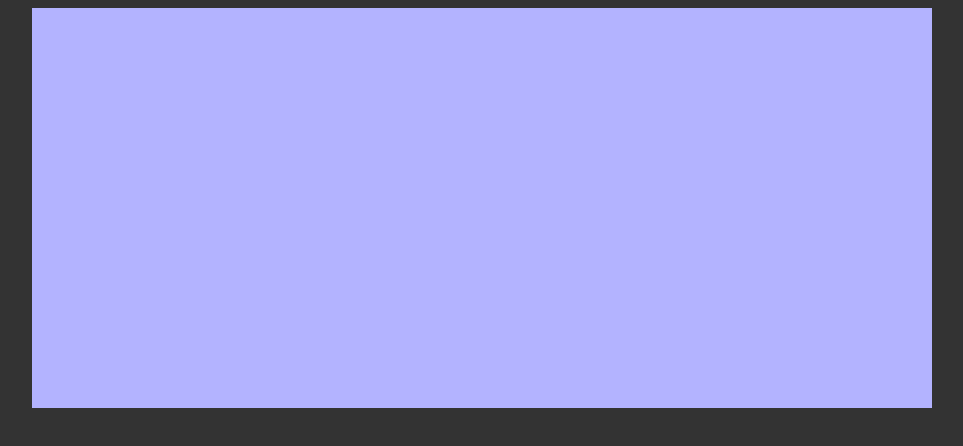
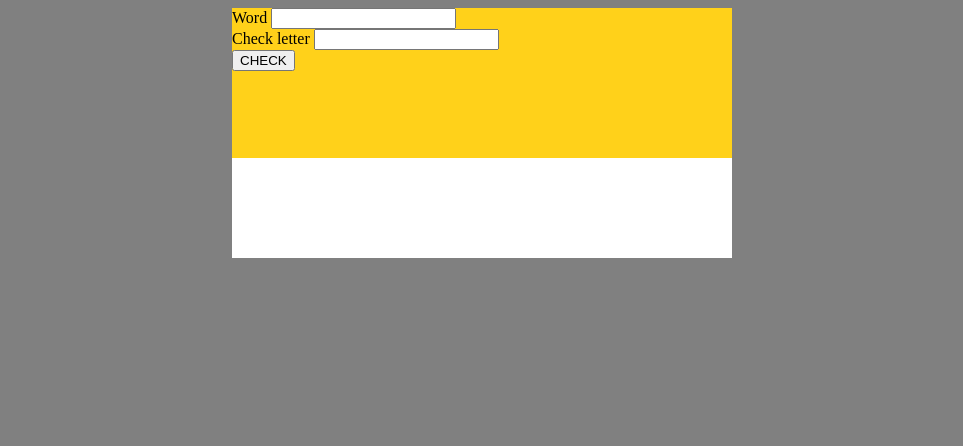
Before and after one commit to DylanoB04/B2W6L4---Speelbord, a plain HTML site: page index.html in a window 1280 px wide. Shown: the whole page, without its empty margins (158-1121 px from the left). Drawn offline with Linux system fonts and the light colour scheme.

Commit message:
commit 2 18/1/2021

```diff
--- a/CSS/style.css
+++ b/CSS/style.css
@@ -0,0 +1,29 @@
+body{
+    background-color: grey;
+}
+
+#container1{
+    width: 500px;
+    height: 150px;
+    margin: 0 auto;
+    background-color: #ffd11a;
+}
+
+#container2{
+    width: 500px;
+    height: 100px;
+    margin: 0 auto;
+    background-color: white;
+}
+
+/* #wordInput{
+
+}
+
+#checkLetter{
+
+}
+
+#checkBtn{
+
+} */
--- a/index.html
+++ b/index.html
@@ -3,8 +3,19 @@
     <head>
         <meta charset="UTF-8">
         <title>Speelbord</title>
+        <link rel="stylesheet" type="text/CSS" href="CSS/style.css">
     </head>
         <body>
+            <div id="container1">
+                <label for="wordInput">Word</label>
+                <input type="text" id="wordInput"><br>
+                <label for="checkLetter">Check letter</label>
+                <input type="text" id="checkLetter"><br>
+                <input type="button" id="checkBtn" value="CHECK"><br>
+            </div>
+            <div id="container2">
+
+            </div>
             <script src="script.js"></script>
         </body>
 </html>
--- a/script.js
+++ b/script.js
@@ -1,11 +1,7 @@
-//body
-document.body.style.backgroundColor="#333333";
+var wordInput=document.getElementById('wordInput');
+var checkLetter=document.getElementById('checkLetter');
+var checkBtn=document.getElementById('checkBtn');
 
-//div
-var div=document.createElement("DIV");
-div.id="container";
-div.style.width = "900px";
-div.style.height = "400px";
-div.style.backgroundColor="#b3b3ff";
-div.style.margin="0 auto";
-document.body.appendChild(div);
+// Maak bovenstaand speelbord na in HTML en zorg ervoor dat je een woord van 5 letters kunt invoeren en ook 1 letter waar je op wilt controleren.
+// Zorg ervoor dat je aangeeft op welke plaats de letter in het woord voorkomt.
+// In dit voorbeeld zet je op plaats 2 en 3 de letter a neer omdat in het woord 'kaart' er een a voorkomt op positie 2 en 3.
```
